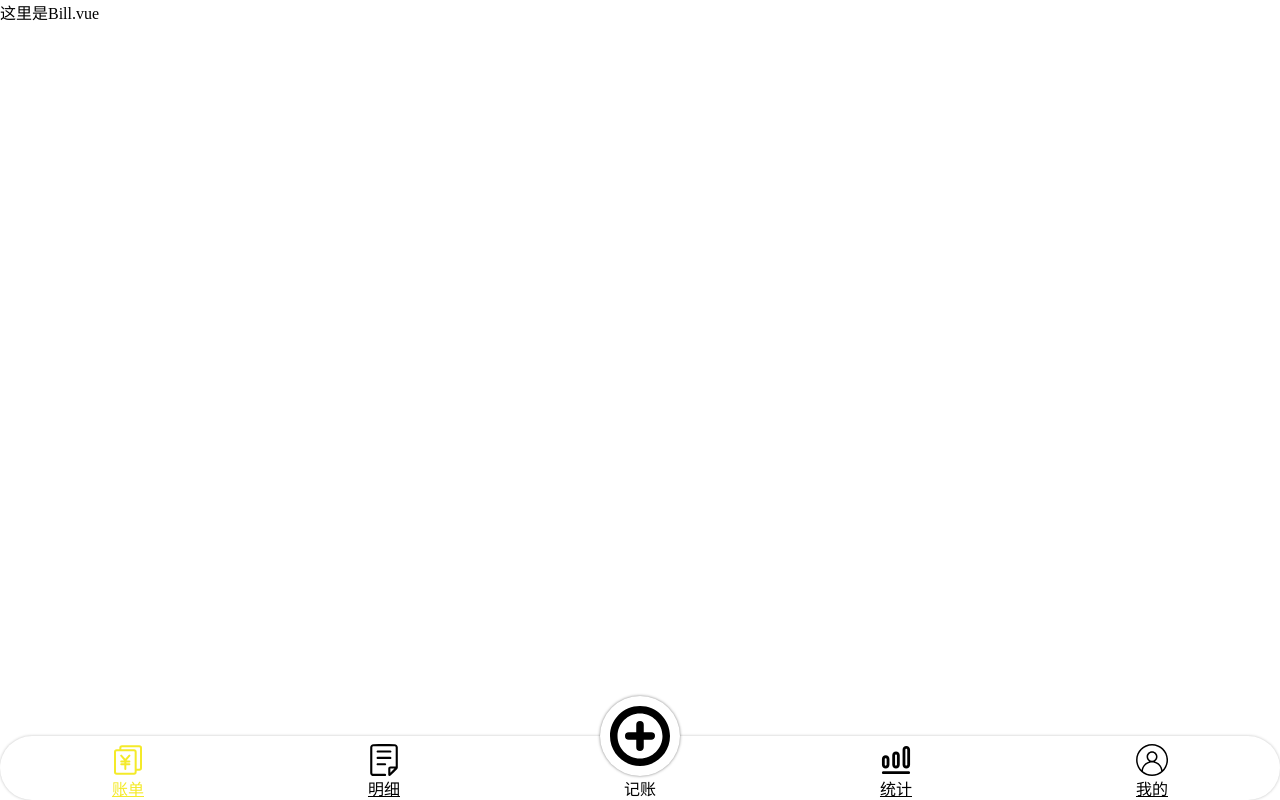
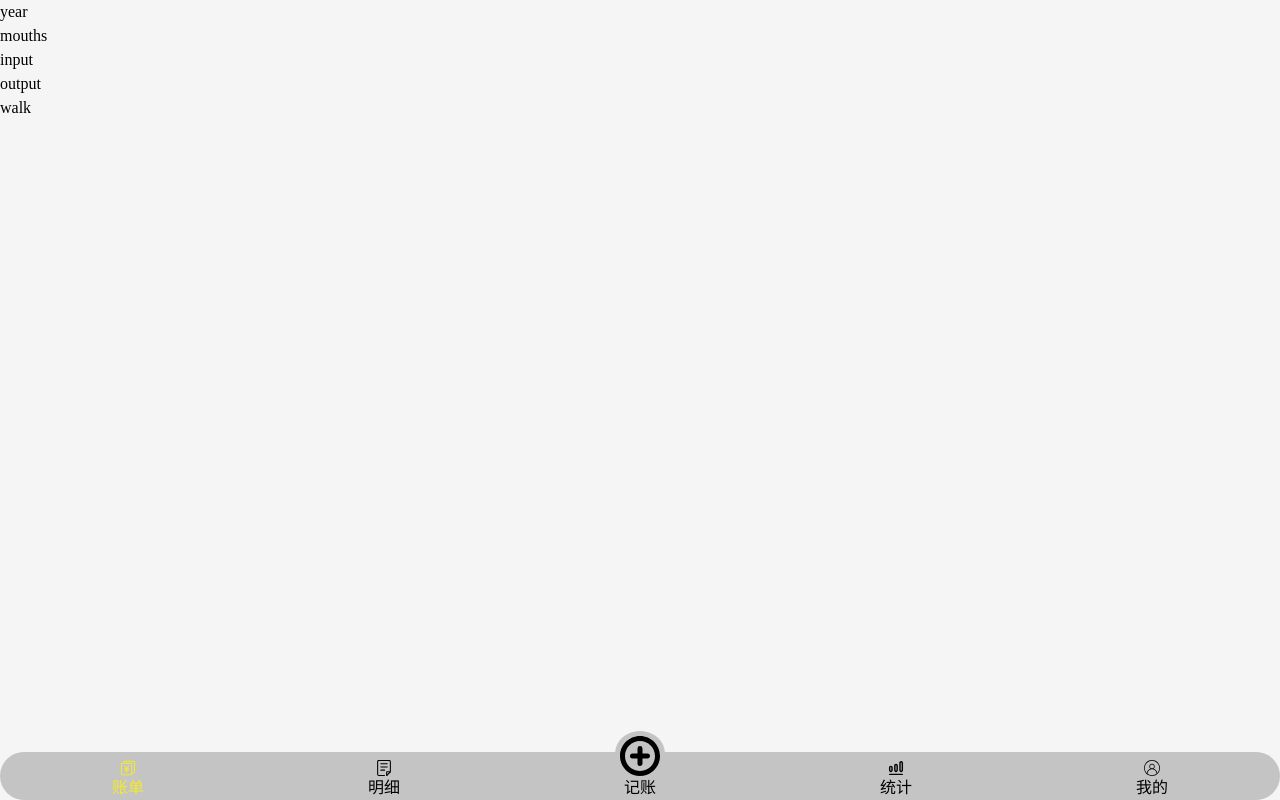
Before and after one commit to Wang-kai960620/accounts-rich, a Vue app: page /iconMap#/bill in a window 1280 px wide. Built offline with nearby package versions, Linux system fonts and the light colour scheme.

Commit message:
添加页面IconMap和NumberMap，调整底部导航栏

```diff
--- a/src/App.vue
+++ b/src/App.vue
@@ -5,12 +5,11 @@
 </template>
 
 <style lang="scss">
-    * {
-        margin: 0;
-        padding: 0;
-        box-sizing: border-box;
+    @import '~@/assets/style/reset.scss';
+
+    body{
+        line-height: 1.5;
     }
-
     #app {
         font-family: Avenir, Helvetica, Arial, sans-serif;
         -webkit-font-smoothing: antialiased;
--- /dev/null
+++ b/src/assets/style/reset.scss
@@ -0,0 +1,12 @@
+* {
+  margin: 0;
+  padding: 0;
+  box-sizing: border-box;
+}
+a{
+  text-decoration: none;
+  color: inherit;
+}
+body{
+  background: rgb(245, 245, 245);
+}
--- a/src/components/Icons.vue
+++ b/src/components/Icons.vue
@@ -19,8 +19,8 @@
 
 <style lang="scss" scoped>
     .icon {
-        width: 2em;
-        height: 2em;
+        width: 1em;
+        height: 1em;
         vertical-align: -0.15em;
         fill: currentColor;
         overflow: hidden;
--- a/src/components/Nav.vue
+++ b/src/components/Nav.vue
@@ -8,15 +8,14 @@
             <Icon name="detail"/>
             明细
         </router-link>
-        <router-link to="/money" class="item" active-class="selected">
+        <router-link to="/iconMap" class="item" active-class="selected">
             <div class="myIcon">
                 <div class="add">
                     <svg>
                         <use xlink:href="#add"/>
                     </svg>
                 </div>
-
-                <span>记账</span>
+                <div>记账</div>
             </div>
         </router-link>
         <router-link to="/statistics" class="item" active-class="selected">
@@ -44,8 +43,8 @@
         display: flex;
         flex-direction: row;
         border-radius: 50px;
-        box-shadow: 0 0 3px rgba(0, 0, 0, 0.25);
-        background: rgb(255,255,255);
+        /*box-shadow: 0 0 3px rgba(0, 0, 0, 0.25);*/
+        background: rgb(196, 196, 196);
 
 
         > .item {
@@ -65,29 +64,26 @@
                 align-items: center;
                 flex-direction: column;
                 position: absolute;
+                flex-grow: 1;
+                margin-bottom: 0;
                 bottom: 0;
-                flex-grow: 1;
 
                 > .add {
                     display: flex;
-                    width: 80px;
-                    height: 80px;
+                    width: 50px;
+                    height: 45px;
                     border-radius: 50%;
-                    justify-content: center;
-                    align-items: center;
-                    box-shadow: 0 0 3px rgba(0, 0, 0, 0.5);
-                    background: rgb(255,255,255);
-
+                    position: relative;
+                    background: rgb(196, 196, 196);
 
                     > svg {
-                        width: 60px;
-                        height: 60px;
+                        left: 5px;
+                        position: absolute;
+                        bottom: 0;
+                        width: 40px;
+                        height: 40px;
                     }
-
-
                 }
-
-
             }
         }
 
--- a/src/router/index.ts
+++ b/src/router/index.ts
@@ -7,6 +7,8 @@ import Statistics from "@/views/Statistics.vue";
 import NotFond from "@/views/NotFond.vue";
 import My from "@/views/My.vue";
 import Detail from "@/views/Detail.vue";
+import IconMap from "@/views/IconMap.vue";
+import NumberMap from "@/views/NumberMap.vue";
 
 Vue.use(VueRouter);
 
@@ -14,11 +16,7 @@ Vue.use(VueRouter);
 const routes: Array<RouteConfig> = [
   {
     path: "/",
-    redirect: "./money"
-  },
-  {
-    path: "/money",
-    component: Money
+    redirect: "./bill"
   },
   {
     path: "/bill",
@@ -37,6 +35,14 @@ const routes: Array<RouteConfig> = [
     component: My
   },
   {
+    path:"/iconMap",
+    component:IconMap
+  },
+  {
+    path:"/numberMap",
+    component:NumberMap
+  },
+  {
     path: "*",
     component: NotFond
   }
--- a/src/views/Bill.vue
+++ b/src/views/Bill.vue
@@ -1,6 +1,12 @@
 <template>
     <Layout>
-        这里是Bill.vue
+        <div>
+            <div>year</div>
+            <div>mouths</div>
+            <div>input</div>
+            <div>output</div>
+        </div>
+        <div>walk</div>
     </Layout>
 </template>
 
--- a/src/views/Money.vue
+++ b/src/views/IconMap.vue
@@ -1,12 +1,12 @@
 <template>
     <Layout>
-        这里是Money.vue
+        这里是iconMap.vue
     </Layout>
 </template>
 
 <script lang="ts">
   export default {
-    name: "money",
+    name: "IconMao"
   };
 </script>
 
--- /dev/null
+++ b/src/views/NumberMap.vue
@@ -0,0 +1,13 @@
+<template>
+    <div>这里是numberMap</div>
+</template>
+
+<script lang="ts">
+  export default {
+    name: "NumberMap"
+  };
+</script>
+
+<style lang="scss" scoped>
+
+</style>
```
